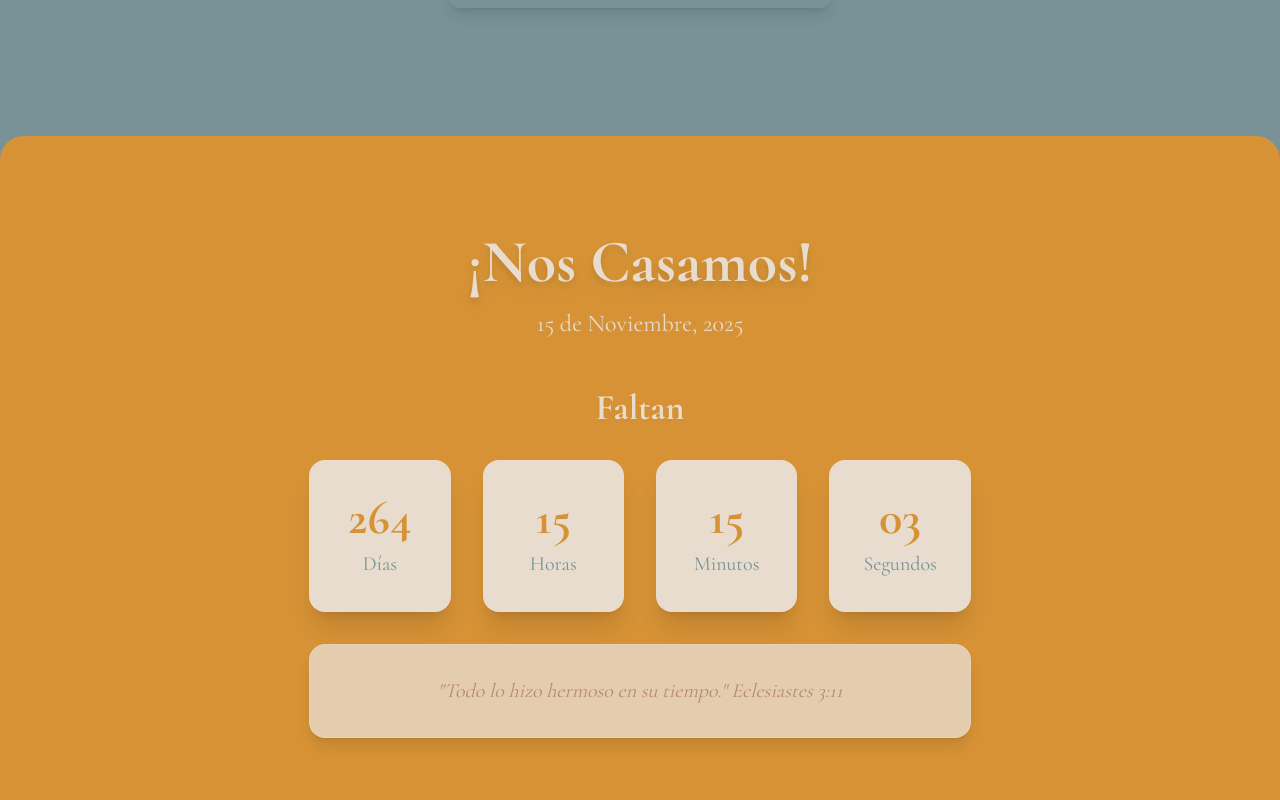
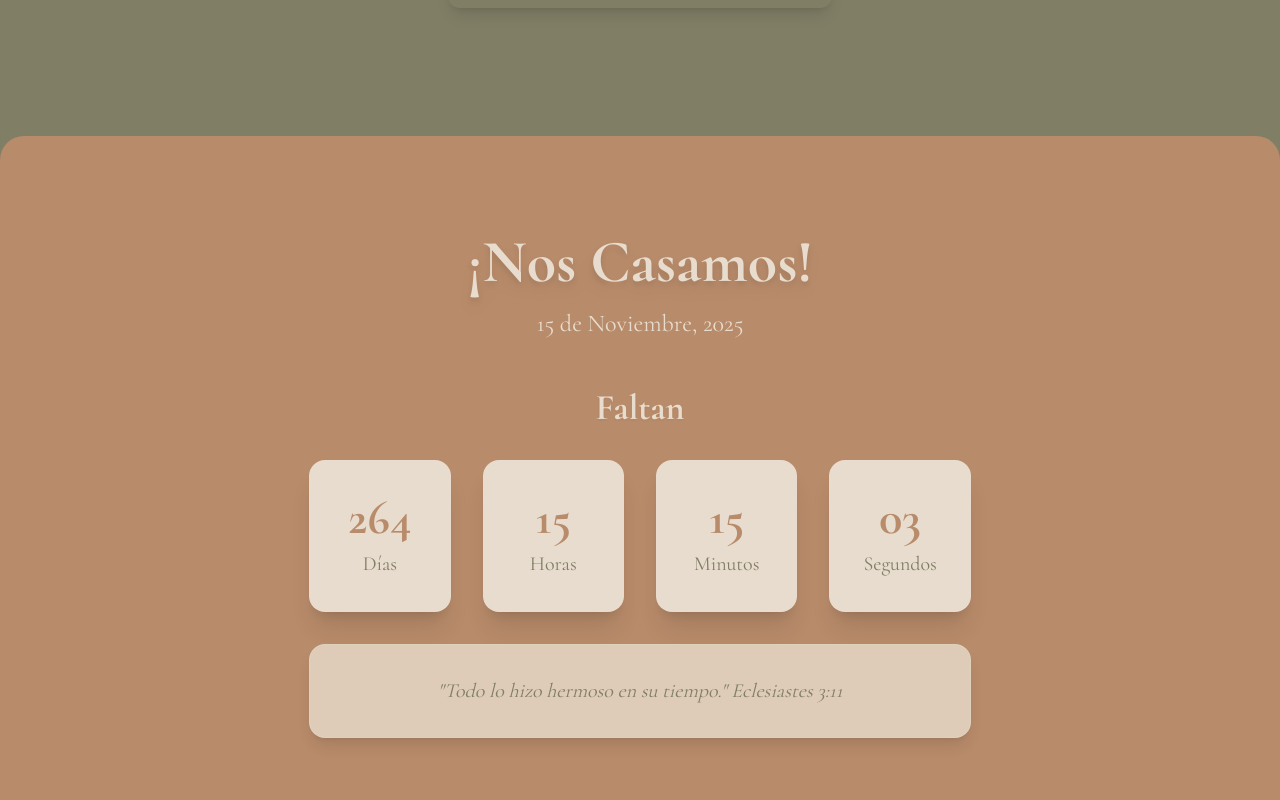
Before and after one commit to gadd0609/wedding-invi, a Vue app: page / in a window 1280 px wide. Shown: the part 1520-2320 px from the top of the page. Built offline with nearby package versions, Linux system fonts and the light colour scheme; grey boxes are pictures that could not be loaded.

Commit message:
Feat(): Edit photo paths

```diff
--- a/src/App.vue
+++ b/src/App.vue
@@ -3,11 +3,11 @@
   <div class="bg-beige">
     <video-component/>
   </div>
-  <div class="bg-blue-custom">
+  <div class="bg-green-custom">
     <countdown-component/>
     <fiances-photos/>
   </div>
-  <div class="bg-orange-custom">
+  <div class="bg-brown-custom">
     <info-component/>
   </div>
   <gift-table-component/>
--- a/src/components/VideoComponent/index.vue
+++ b/src/components/VideoComponent/index.vue
@@ -1,5 +1,5 @@
 <template>
-  <div class="bg-blue-custom py-24 sm:py-32 min-h-screen w-full flex flex-col justify-center rounded-t-3xl">
+  <div class="bg-green-custom py-24 sm:py-32 min-h-screen w-full flex flex-col justify-center rounded-t-3xl">
     <div class="relative mx-auto max-w-4xl flex flex-col items-center">
       <iframe
         class="w-72 h-[500px] sm:w-96 sm:h-[600px] rounded-xl shadow-lg"
--- a/src/components/countdown/index.vue
+++ b/src/components/countdown/index.vue
@@ -1,5 +1,5 @@
 <template>
-  <div class="bg-orange-custom flex items-center justify-center rounded-t-3xl">
+  <div class="bg-brown-custom flex items-center justify-center rounded-t-3xl">
     <div class="mx-auto max-w-4xl px-4 py-16 sm:px-6 sm:py-24 lg:px-8">
 
       <div class="text-center mb-12">
@@ -19,37 +19,37 @@
         <div class="grid grid-cols-2 sm:grid-cols-4 gap-4 sm:gap-8 mb-8">
 
           <div class="bg-beige rounded-2xl shadow-xl p-6 sm:p-8 transform hover:scale-105 transition-all duration-300 border-2 border-beige/20">
-            <div class="text-4xl sm:text-5xl font-bold text-orange-custom mb-2">
+            <div class="text-4xl sm:text-5xl font-bold text-brown-custom mb-2">
               {{ formatNumber(timeLeft.days) }}
             </div>
-            <div class="text-lg sm:text-xl text-blue-custom font-medium">
+            <div class="text-lg sm:text-xl text-green-custom font-medium">
               {{ timeLeft.days === 1 ? 'Día' : 'Días' }}
             </div>
           </div>
 
           <div class="bg-beige rounded-2xl shadow-xl p-6 sm:p-8 transform hover:scale-105 transition-all duration-300 border-2 border-beige/20">
-            <div class="text-4xl sm:text-5xl font-bold text-orange-custom mb-2">
+            <div class="text-4xl sm:text-5xl font-bold text-brown-custom mb-2">
               {{ formatNumber(timeLeft.hours) }}
             </div>
-            <div class="text-lg sm:text-xl text-blue-custom font-medium">
+            <div class="text-lg sm:text-xl text-green-custom font-medium">
               {{ timeLeft.hours === 1 ? 'Hora' : 'Horas' }}
             </div>
           </div>
 
           <div class="bg-beige rounded-2xl shadow-xl p-6 sm:p-8 transform hover:scale-105 transition-all duration-300 border-2 border-beige/20">
-            <div class="text-4xl sm:text-5xl font-bold text-orange-custom mb-2">
+            <div class="text-4xl sm:text-5xl font-bold text-brown-custom mb-2">
               {{ formatNumber(timeLeft.minutes) }}
             </div>
-            <div class="text-lg sm:text-xl text-blue-custom font-medium">
+            <div class="text-lg sm:text-xl text-green-custom font-medium">
               {{ timeLeft.minutes === 1 ? 'Minuto' : 'Minutos' }}
             </div>
           </div>
 
           <div class="bg-beige rounded-2xl shadow-xl p-6 sm:p-8 transform hover:scale-105 transition-all duration-300 border-2 border-beige/20">
-            <div class="text-4xl sm:text-5xl font-bold text-orange-custom mb-2">
+            <div class="text-4xl sm:text-5xl font-bold text-brown-custom mb-2">
               {{ formatNumber(timeLeft.seconds) }}
             </div>
-            <div class="text-lg sm:text-xl text-blue-custom font-medium">
+            <div class="text-lg sm:text-xl text-green-custom font-medium">
               {{ timeLeft.seconds === 1 ? 'Segundo' : 'Segundos' }}
             </div>
           </div>
@@ -57,7 +57,7 @@
         </div>
 
         <div class="bg-beige/80 rounded-2xl p-6 sm:p-8 backdrop-blur-sm shadow-lg border border-beige/30">
-          <p class="text-lg sm:text-xl text-brown-custom italic font-medium">
+          <p class="text-lg sm:text-xl text-green-custom italic font-medium">
             "Todo lo hizo hermoso en su tiempo." Eclesiastes 3:11
           </p>
         </div>
@@ -65,10 +65,10 @@
 
       <div v-else class="text-center">
         <div class="bg-beige rounded-2xl shadow-2xl p-8 sm:p-12 border-2 border-beige/20">
-          <h2 class="text-4xl sm:text-5xl font-bold text-orange-custom mb-4">
+          <h2 class="text-4xl sm:text-5xl font-bold text-brown-custom mb-4">
             ¡Es el gran día!
           </h2>
-          <p class="text-xl sm:text-2xl text-blue-custom mb-6 font-medium">
+          <p class="text-xl sm:text-2xl text-green-custom mb-6 font-medium">
             Hoy nos casamos 💍
           </p>
           <div class="text-6xl sm:text-7xl mb-4">
--- a/src/components/fiances/hook.js
+++ b/src/components/fiances/hook.js
@@ -4,12 +4,12 @@ export default function useCarousel() {
   const currentIndex = ref(0)
 
   const photos = ref([
-    { src: 'public/photos/DSC03086.jpg', alt: 'Foto de los novios 1' },
-    { src: 'public/photos/DSC03268.jpg', alt: 'Foto de los novios 2' },
-    { src: 'public/photos/DSC03134.jpg', alt: 'Foto de los novios 3' },
-    { src: 'public/photos/DSC03203.jpg', alt: 'Foto de los novios 4' },
-    { src: 'public/photos/DSC03251.jpg', alt: 'Foto de los novios 5' },
-    { src: 'public/photos/DSC03159.jpg', alt: 'Foto de los novios 6' },
+    { src: '/photos/DSC03086.jpg', alt: 'Foto de los novios 1' },
+    { src: '/photos/DSC03268.jpg', alt: 'Foto de los novios 2' },
+    { src: '/photos/DSC03134.jpg', alt: 'Foto de los novios 3' },
+    { src: '/photos/DSC03203.jpg', alt: 'Foto de los novios 4' },
+    { src: '/photos/DSC03251.jpg', alt: 'Foto de los novios 5' },
+    { src: '/photos/DSC03159.jpg', alt: 'Foto de los novios 6' },
   ])
 
   const nextSlide = () => {
--- a/src/components/fiances/index.vue
+++ b/src/components/fiances/index.vue
@@ -1,5 +1,5 @@
 <template>
-  <div class="bg-orange-custom">
+  <div class="bg-brown-custom">
     <div class="mx-auto max-w-2xl px-4 py-16 sm:px-6 sm:py-24 lg:max-w-7xl lg:px-8">
       <h2 class="text-5xl sm:text-6xl text-center font-bold text-beige mb-4 drop-shadow-lg">
         Los novios
--- a/src/components/form/index.vue
+++ b/src/components/form/index.vue
@@ -3,7 +3,7 @@
     <div class="bg-beige rounded-lg shadow-2xl max-w-lg w-full p-8 text-center">
       <!-- Header -->
       <div class="mb-8">
-        <h1 class="text-4xl font-bold text-blue-custom mb-6 tracking-wide">
+        <h1 class="text-4xl font-bold text-green-custom mb-6 tracking-wide">
           RSVP
         </h1>
         <p class="text-gray-700 text-lg leading-relaxed mb-2">
@@ -40,7 +40,7 @@
             id="name"
             required
             autocomplete="given-name"
-            class="w-full border-b-2 border-gray-400 bg-transparent pb-2 focus:border-blue-custom focus:outline-none transition-colors duration-300"
+            class="w-full border-b-2 border-gray-400 bg-transparent pb-2 focus:border-green-custom focus:outline-none transition-colors duration-300"
           />
         </div>
 
@@ -57,7 +57,7 @@
                 name="yes"
                 value="yes"
                 required
-                class="w-5 h-5 text-blue-custom bg-transparent border-2 border-gray-400 focus:ring-blue-custom focus:ring-2 mr-3"
+                class="w-5 h-5 text-green-custom bg-transparent border-2 border-gray-400 focus:ring-green-custom focus:ring-2 mr-3"
               />
               <span class="text-gray-700 text-lg">Sí</span>
             </label>
@@ -67,7 +67,7 @@
                 type="radio"
                 name="no"
                 value="no"
-                class="w-5 h-5 text-blue-custom bg-transparent border-2 border-gray-400 focus:ring-blue-custom focus:ring-2 mr-3"
+                class="w-5 h-5 text-green-custom bg-transparent border-2 border-gray-400 focus:ring-green-custom focus:ring-2 mr-3"
               />
               <span class="text-gray-700 text-lg">No</span>
             </label>
@@ -84,7 +84,7 @@
             name="guests"
             id="guests"
             autocomplete="family-name"
-            class="w-full border-b-2 border-gray-400 bg-transparent pb-2 focus:border-blue-custom focus:outline-none transition-colors duration-300"
+            class="w-full border-b-2 border-gray-400 bg-transparent pb-2 focus:border-green-custom focus:outline-none transition-colors duration-300"
           />
         </div>
 
@@ -92,7 +92,7 @@
         <div class="pt-6">
           <button
             type="submit"
-            class="w-full bg-blue-custom text-white font-semibold py-3 px-6 rounded-lg hover:opacity-90 transition-opacity duration-300 text-lg"
+            class="w-full bg-green-custom text-white font-semibold py-3 px-6 rounded-lg hover:opacity-90 transition-opacity duration-300 text-lg"
           >
             Enviar
           </button>
--- a/src/components/info/index.vue
+++ b/src/components/info/index.vue
@@ -78,23 +78,14 @@
       <p class="text-xl mb-16 text-brown-custom sm:text-3xl text-beige">
        Hacienda de chiapa
       </p>
-      <!-- <a
+      <a
         href="https://maps.app.goo.gl/6moEQD4drjwVnWr4A"
         target="_blank"
         rel="noopener"
         class="rounded-md border border-brown-custom my-5 px-5 py-2.5 text-md font-semibold text-brown-custom shadow-xs hover:border-white focus-visible:outline-2 focus-visible:outline-offset-2 focus-visible:outline-white"
       >
         Ir al mapa
-      </a> -->
-      <iframe
-        style="justify-self: center;"
-        src="https://www.google.com/maps/embed?pb=!1m14!1m8!1m3!1d51487.95497451672!2d-103.66774807460824!3d19.335199379744363!3m2!1i1024!2i768!4f13.1!3m3!1m2!1s0x84255c0a6dca4b4d%3A0xc6ef45e22dbbcd50!2sHacienda%20de%20Chiapa!5e0!3m2!1ses!2smx!4v1755133700655!5m2!1ses!2smx"
-        width="300"
-        height="450"
-        loading="lazy"
-        referrerpolicy="no-referrer-when-downgrade"
-        class="rounded-md border border-brown-custom text-md shadow-xs"
-      />
+      </a>
       <p class="text-xl mt-16 text-brown-custom sm:text-3xl text-beige">
        RECEPCIÓN
       </p>
@@ -111,7 +102,7 @@
     <div class="justify-self-center mt-8">
       <img
         class="sm:w-32 w-32 bg-beige"
-        src="/public/haciendaLg.svg"
+        src="/HaciendaLg.svg"
         alt="Flor derecha"
       >
     </div>
--- a/src/components/welcome/index.vue
+++ b/src/components/welcome/index.vue
@@ -20,7 +20,7 @@
       </div>
       <div class="mt-8 text-center">
         <h1 class="text-2xl sm:text-3xl text-green-custom tracking-widest mb-2">
-          25 DE NOVIEMBRE 2025
+          15 DE NOVIEMBRE 2025
         </h1>
         <h1 class="text-xl sm:text-2xl text-brown-custom">
           Cuauhtémoc, Colima, Mex
```
